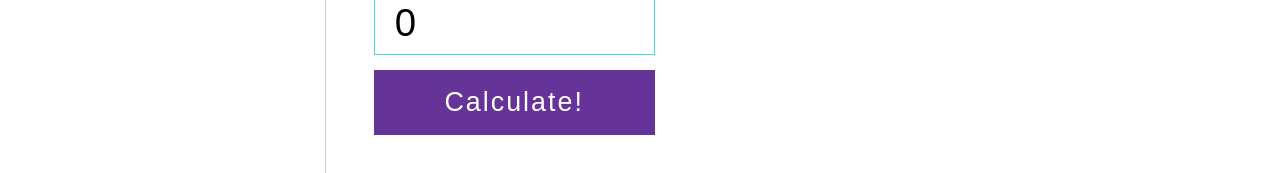
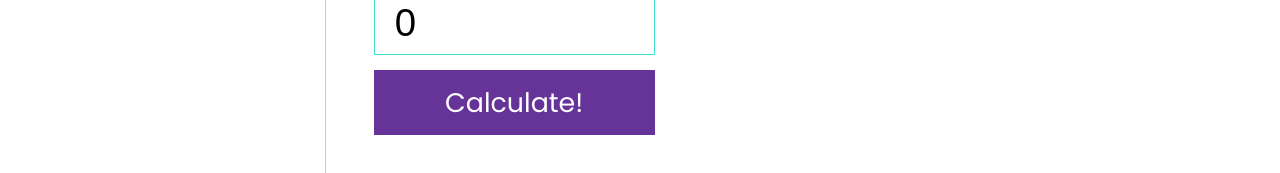
Before and after one commit to Aderex0/tronc-calculator, a React (Create React App) app: page /calculators in a window 1280 px wide. Shown: the part 391-564 px from the top of the page. Built offline with nearby package versions, Linux system fonts and the light colour scheme.

Commit message:
webkit changes and img alt

```diff
--- a/src/App.scss
+++ b/src/App.scss
@@ -401,10 +401,9 @@ input[type='submit'] {
   width: 35%;
   font-size: 6vw;
   color: white;
-  font-weight: 200;
-  letter-spacing: 2px;
   border: none;
   margin-bottom: 10px;
+  font-family: 'Poppins';
 
   &:focus {
     outline: 3px solid turquoise;
@@ -582,8 +581,10 @@ input[type='submit'] {
     letter-spacing: 2px;
     border: none;
     margin-bottom: 20px;
+    font-family: 'Poppins';
 
     @include mediaQuery(600px) {
+      height: auto;
       font-size: 2vw;
       width: 30%;
 
--- a/src/components/layout/Header.js
+++ b/src/components/layout/Header.js
@@ -6,7 +6,10 @@ export const Header = () => {
     <header>
       <Link to='/'>
         <div className='logo-grid-area' data-testid='frontpage-return'>
-          <img src='https://img.icons8.com/ultraviolet/40/000000/calculator.png' />
+          <img
+            src='https://img.icons8.com/ultraviolet/40/000000/calculator.png'
+            alt='tronc calculator logo'
+          />
           <div className='logo-text-container'>
             <p>Tronc Calculator</p>
           </div>
```
